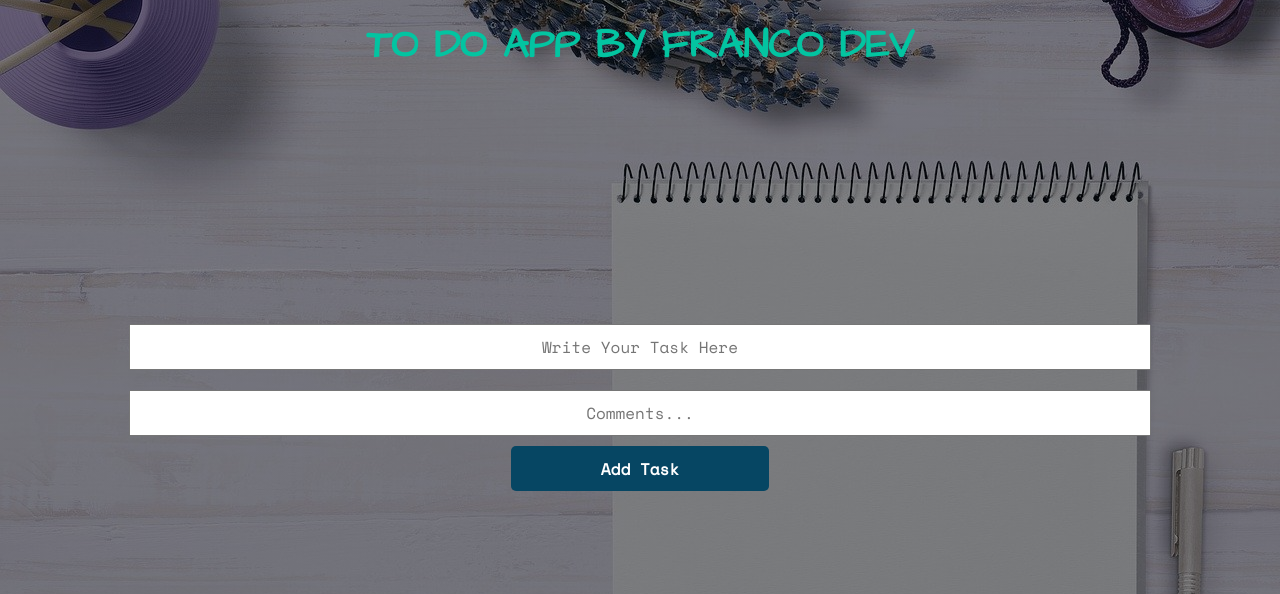
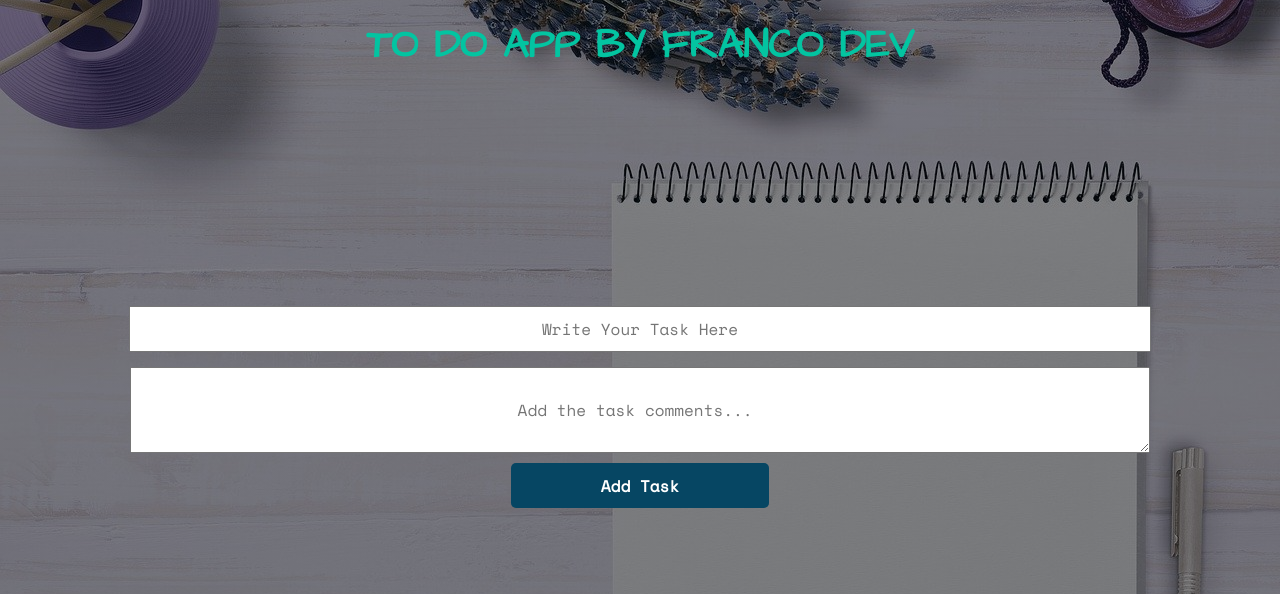
Before and after one commit to frakopy/TodoFlaskWebApp, a Flask app: page / in a window 1280 px wide. Shown: the top 594 px of the page. Run offline with Flask 2, Linux system fonts and the light colour scheme; data that the repository does not hold is empty; some libraries are stand-ins or nearby versions.

Commit message:
Modifing important set color task

```diff
--- a/main.py
+++ b/main.py
@@ -62,6 +62,7 @@ def set_completed_task():
 def set_important():
     data_received =  request.json
     important = data_received['important']
+    print(f'the important set is {important}')
     task_id = data_received['taskId']
     result_code = db.set_important(task_id, important, mysql)
     return jsonify(code_response = result_code)
--- a/static/css/styles.css
+++ b/static/css/styles.css
@@ -91,8 +91,10 @@ tr > .comentaries, .images {
 .images {width: 10%;}
 /* -----------------------------------  */
 
-tr:hover td {
-    background: rgba(62, 73, 122, 0.4);
+/* when hover to tr element get td but only td without .set-important-color class, so the background and color is not
+apply to the elements that has .set-important-color class (we add this class to the labels tag when we double click on tbody) */
+tr:hover td:not(.set-important-color) {
+    background: rgba(62, 73, 122, 0.3);
     color: white;
 }
 
@@ -101,14 +103,34 @@ tr:hover td {
 .table-tasks{grid-area: tasks}
 
 
+.grid-container > form > input {
+    font-family: 'Space Mono', monospace;
+    font-size: 16px;
+    margin: 5px;
+    width: 100%;
+    height: 40px;
+    text-align: center;
+}
 
-.grid-container > form > input{
+.grid-container > form > textarea{
     font-family: 'Space Mono', monospace;
     font-size: 16px;
     margin: 10px;
     width: 100%;
-    height:40px;
+    height: 80px;
     text-align: center;
+}
+
+textarea::placeholder {
+    line-height: 80px;
+}
+
+textarea:focus::placeholder {
+    color: transparent;
+}
+
+input[type="text"]:focus::placeholder {
+    color: transparent;
 }
 
 input[type="checkbox"]{
@@ -131,7 +153,7 @@ button{
     transition: 0.3s ease all;
     position: relative;
     overflow: hidden;
-    margin-bottom: 25px;
+    margin-bottom: 20px;
     transition: 0.3s ease all;
 }
 
@@ -166,13 +188,15 @@ button:hover::after{
 
 /*---Set background color to the class element set-important-color when hover and when not hover ---------------*/
 /*---This classs is added to the table row element when we double clicked over it, this is controlled by javascript-------- */
-.set-important-color:hover td{
+/* .set-important-color:hover td{
     background-color: #FBFFE2;
+    color: red;
     color: black;
-}
+} */
 
 .set-important-color{
-    background-color: #FBFFE2;
+    color: red;
+    /* background-color: #FBFFE2; */
 }
 
 /* -----------------------------------------------------------------------------------------------*/
--- a/static/js/script.js
+++ b/static/js/script.js
@@ -5,10 +5,15 @@ const form = document.getElementById('form')
 const tbody = document.getElementById('tbody')
 const h1 = document.querySelector('header > h1')
 const inputTaskName = document.getElementById('input-taskName')
-const inputTaskComment = document.getElementById('input-taskComment')
+const textAreaComments = document.getElementById('textarea-taskComments')
 const btnAddTask = document.getElementById('btn-task')
 
 let idTask = ''
+
+//Load task from DB
+const lod_task = () => {
+
+}
 
 const changeHeaderText = (text) => {
     h1.textContent = text
@@ -40,10 +45,11 @@ form.addEventListener('submit', (e) => {
             inputTaskName.style.color = 'red'
             inputTaskName.value = 'This element can not be empty, please write your task here'
             setTimeout(() => {inputTaskName.value = ''}, 2000)
-        }else{
+        }
 
+        else{
             //Changing header text for notify the user
-            changeHeaderText('Adding the task...')
+            changeHeaderText('Adding the task to DB...')
 
             const dataToSend = {
                 taskName: taskName,
@@ -279,20 +285,34 @@ tbody.addEventListener('click', (event) => {
 })
 
 tbody.addEventListener('dblclick', (event) => {
-    const elementClassName =  event.target.className
+    const classElementClicked =  event.target.className
     const taskId = event.target.getAttribute('data-task-id') //Getting the task id
     const tr = document.querySelector(`tbody > tr[data-task-id="${taskId}"]`)
+    const tdList = document.querySelectorAll(`td[data-task-id="${taskId}"]`)
+
+    console.log(tdList)
+
+    const tdNameTask = tdList[0]
+    const tdCommentTask = tdList[1]
+    const tdimgEdit = tdList[2]
+    const tdimgDelete = tdList[3]
+    const listClassName = ['name-task', 'task-name text-task', 'name-task set-important-color']
     let important = ''
-    if(elementClassName === 'name-task' || elementClassName === 'task-name text-task'){
+    if(listClassName.includes(classElementClicked)){
 
-        if(tr.classList.contains('set-important-color')){
+        //Add class for chaghe the color text of the labels if labels dosen't has the class else remove the class
+        //Also we add the class for the img elements because in CSS we apply a rule for all elements that has
+        //set-important-color when hover a tr element
+        tdNameTask.classList.toggle('set-important-color')
+        tdCommentTask.classList.toggle('set-important-color')
+        tdimgEdit.classList.toggle('set-important-color')
+        tdimgDelete.classList.toggle('set-important-color')
+
+        if(tdNameTask.classList.contains('set-important-color') && tdCommentTask.classList.contains('set-important-color')){
+            important = 'yes'
+        }else{
             important = 'no'
-        }else{
-            important = 'yes'
         }
-
-        //Add class for chaghe the background color of the row if table row dosen't has the class else remove the class
-        tr.classList.toggle('set-important-color')
 
         const data = {
             taskId : taskId,
@@ -317,7 +337,7 @@ tbody.addEventListener('dblclick', (event) => {
 
         request(fetchSettings).then( resultCode => {
             if(resultCode.code_response == 200 ){
-                console.log('The priority was set as important in database successfully')
+                console.log('The priority was set successfully in the database')
             }else{
                 console.log(`Ups something was wrong with the error ${resultCode}`)
             }
--- a/templates/index.html
+++ b/templates/index.html
@@ -18,7 +18,8 @@
 
         <form class="form" id="form">
             <input type="text" class='task' id="input-taskName" name="task-name" placeholder="Write Your Task Here">
-            <input type="text" class='coment-task' id="input-taskComment" name="task-comments" placeholder="Comments...">
+            <!-- <input type="text" class='coment-task' id="input-taskComment" name="task-comments" placeholder="Comments..."> -->
+            <textarea class='coment-task' id="textarea-taskComments" name="task-comments" placeholder="Add the task comments... " wrap="soft"></textarea>
             <button class="btn-task" id="btn-task"><span>Add Task</span></button>
         </form>
 
@@ -32,12 +33,9 @@
                 </thead>
                 <tbody id="tbody">
                     {%for task in tasksData%}
+                        <tr data-task-id="{{task.id_task}}">
                         {% if task.important == 'yes' %}
-                            <tr class="set-important-color" data-task-id="{{task.id_task}}">
-                        {% else %}
-                            <tr data-task-id="{{task.id_task}}">
-                        {% endif %}
-                            <td class="name-task" data-task-id="{{task.id_task}}">
+                            <td class="name-task set-important-color" data-task-id="{{task.id_task}}">
                                 {% if task.task_completed == 'yes' %}
                                     <input class="task-name input-checkbox" type="checkbox" name="task-{{task.id_task}}" data-task-id="{{task.id_task}}" checked>
                                 {% else %}
@@ -45,15 +43,34 @@
                                 {% endif %}
                                 <label class="task-name text-task" for="task-{{task.id_task}}" data-task-id="{{task.id_task}}">{{task.task_name}}</label>
                             </td>
-                            <td class="comentaries">
+                            <td class="comentaries set-important-color" data-task-id="{{task.id_task}}">
                                 <label class="comments" data-task-id="{{task.id_task}}">{{task.task_comment}}</label>
                             </td>
-                            <td class="images">
+                            <td class="images set-important-color" data-task-id="{{task.id_task}}">
                                 <img class="edit" src="{{url_for('static', filename='img/edit.png')}}" alt="edit-image" data-task-id="{{task.id_task}}">
                             </td>
-                            <td class="images">
+                            <td class="images set-important-color" data-task-id="{{task.id_task}}">
                                 <img class="delete" src="{{url_for('static', filename='img/delete.png')}}" alt="delete-image" data-task-id="{{task.id_task}}">
                             </td>
+                            {% else %}
+                                <td class="name-task" data-task-id="{{task.id_task}}">
+                                    {% if task.task_completed == 'yes' %}
+                                        <input class="task-name input-checkbox" type="checkbox" name="task-{{task.id_task}}" data-task-id="{{task.id_task}}" checked>
+                                    {% else %}
+                                        <input class="task-name input-checkbox" type="checkbox" name="task-{{task.id_task}}" data-task-id="{{task.id_task}}">
+                                    {% endif %}
+                                    <label class="task-name text-task" for="task-{{task.id_task}}" data-task-id="{{task.id_task}}">{{task.task_name}}</label>
+                                </td>
+                                <td class="comentaries" data-task-id="{{task.id_task}}">
+                                    <label class="comments" data-task-id="{{task.id_task}}">{{task.task_comment}}</label>
+                                </td>
+                                <td class="images" data-task-id="{{task.id_task}}">
+                                    <img class="edit" src="{{url_for('static', filename='img/edit.png')}}" alt="edit-image" data-task-id="{{task.id_task}}">
+                                </td>
+                                <td class="images" data-task-id="{{task.id_task}}">
+                                    <img class="delete" src="{{url_for('static', filename='img/delete.png')}}" alt="delete-image" data-task-id="{{task.id_task}}">
+                                </td>
+                        {% endif %}
                         </tr>
                     {%endfor%}
                 </tbody>
```
